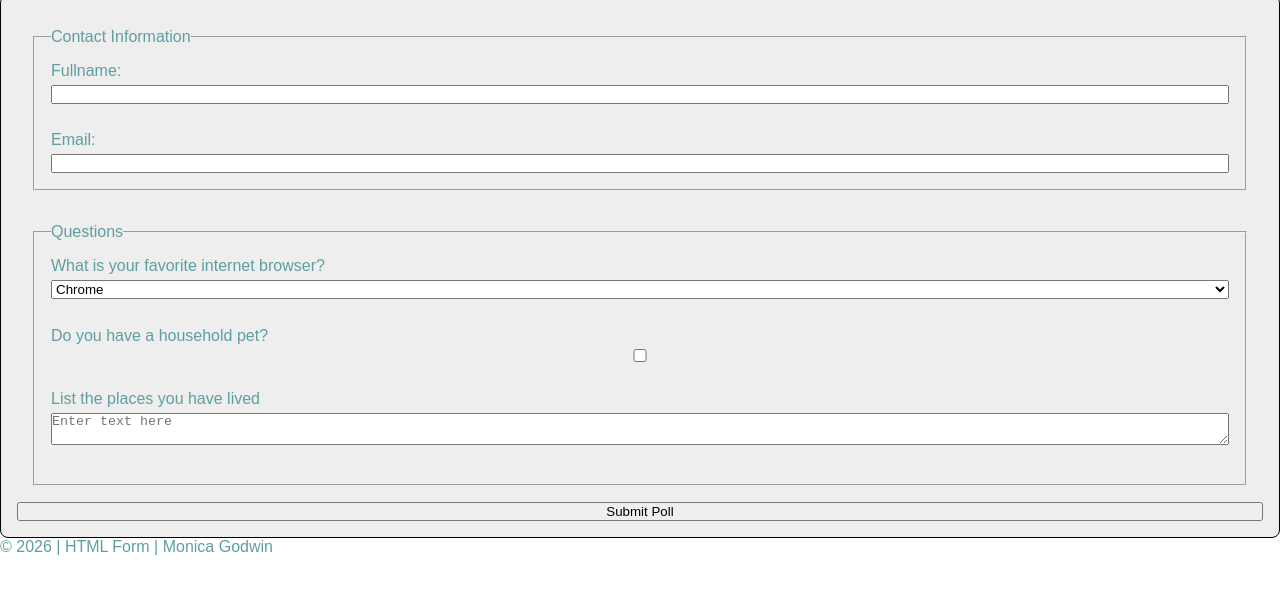
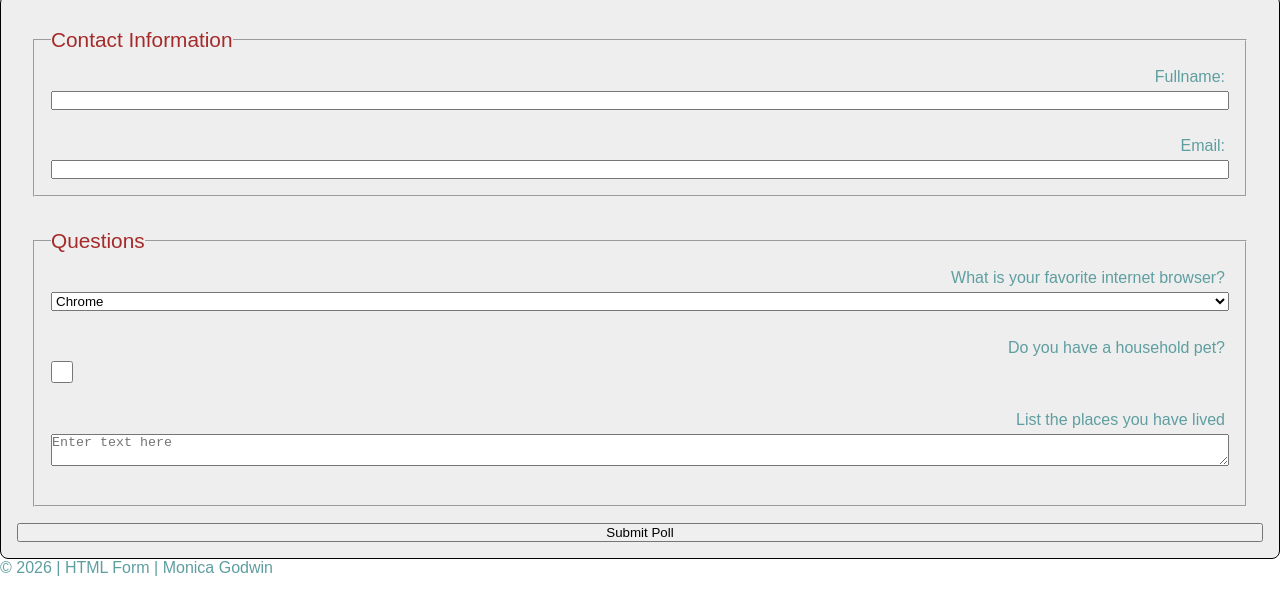
Before and after one commit to MonicaGodwin/wdd130, a plain HTML site: page week05/poll-form.html in a window 1280 px wide. Shown: the part 46-660 px from the top of the page. Drawn offline with Linux system fonts and the light colour scheme.

Commit message:
my commit

```diff
--- a/week05/styles/poll_form.css
+++ b/week05/styles/poll_form.css
@@ -35,3 +35,20 @@ fieldset {
     border: 1px solidrgb(0 0 0);
     padding: 1rem;
 }
+
+legend {
+    padding: o.5rem;
+    color: brown;
+    font-size: 1.3rem;
+}
+
+label {
+    text-align: right;
+    padding-right: 4px;
+}
+
+input[type="checkbox"] {
+    width: 22px;
+    height: 22px;
+    vertical-align: bottom;
+}
```
